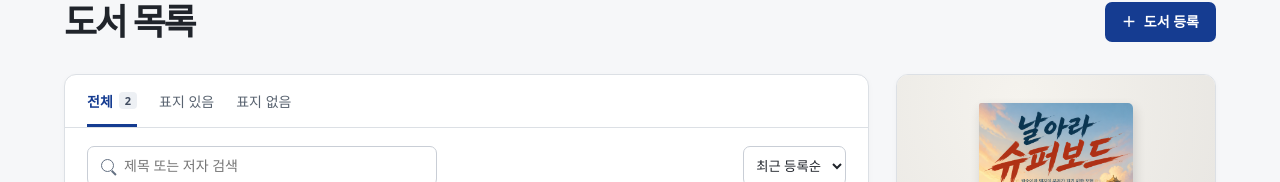
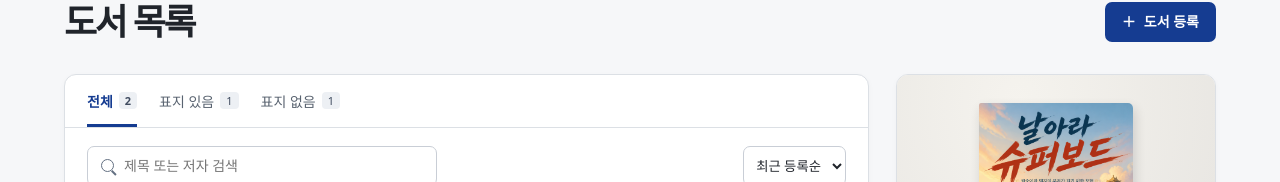
Before and after one commit to gksgPDnjs/aivle-book-manager, a React (Vite) app: page / in a window 1280 px wide. Shown: the part 126-308 px from the top of the page. Built offline with nearby package versions, Linux system fonts and the light colour scheme; data requests are answered from the project's data file.

Commit message:
뱃지 숫자 추가 통일

```diff
--- a/src/pages/BookCatalog.jsx
+++ b/src/pages/BookCatalog.jsx
@@ -2,7 +2,6 @@ import { useState } from "react";
 import BookCard from "../components/common/BookCard";
 import BookCover from "../components/common/BookCover";
 
-const coverFilters = ["전체", "표지 있음", "표지 없음"];
 const dateFormat = new Intl.DateTimeFormat("ko-KR", { year: "numeric", month: "2-digit", day: "2-digit" });
 
 function BookCatalog({ books, status, onRetry, onOpen, onCreate }) {
@@ -10,6 +9,12 @@ function BookCatalog({ books, status, onRetry, onOpen, onCreate }) {
   const [filter, setFilter] = useState("전체");
   const [sort, setSort] = useState("latest");
   const [previewId, setPreviewId] = useState(null);
+  const withCoverCount = books.filter(book => book.coverImageUrl).length;
+  const coverFilters = [
+    { label: "전체", count: books.length },
+    { label: "표지 있음", count: withCoverCount },
+    { label: "표지 없음", count: books.length - withCoverCount },
+  ];
   const term = query.trim().toLocaleLowerCase();
   const visible = books.filter(book => {
     const matchesCover = filter === "전체" || (filter === "표지 있음") === Boolean(book.coverImageUrl);
@@ -28,9 +33,9 @@ function BookCatalog({ books, status, onRetry, onOpen, onCreate }) {
       <div className="catalog-layout">
         <section className="catalog-panel" aria-label="도서 검색 및 목록">
           <div className="catalog-filters" aria-label="표지 필터" role="group">
-            {coverFilters.map(label => (
+            {coverFilters.map(({ label, count }) => (
               <button type="button" key={label} aria-pressed={filter === label} onClick={() => setFilter(label)}>
-                {label}{label === "전체" && status === "ready" && <span>{books.length}</span>}
+                {label}{status === "ready" && <span>{count}</span>}
               </button>
             ))}
           </div>
```
